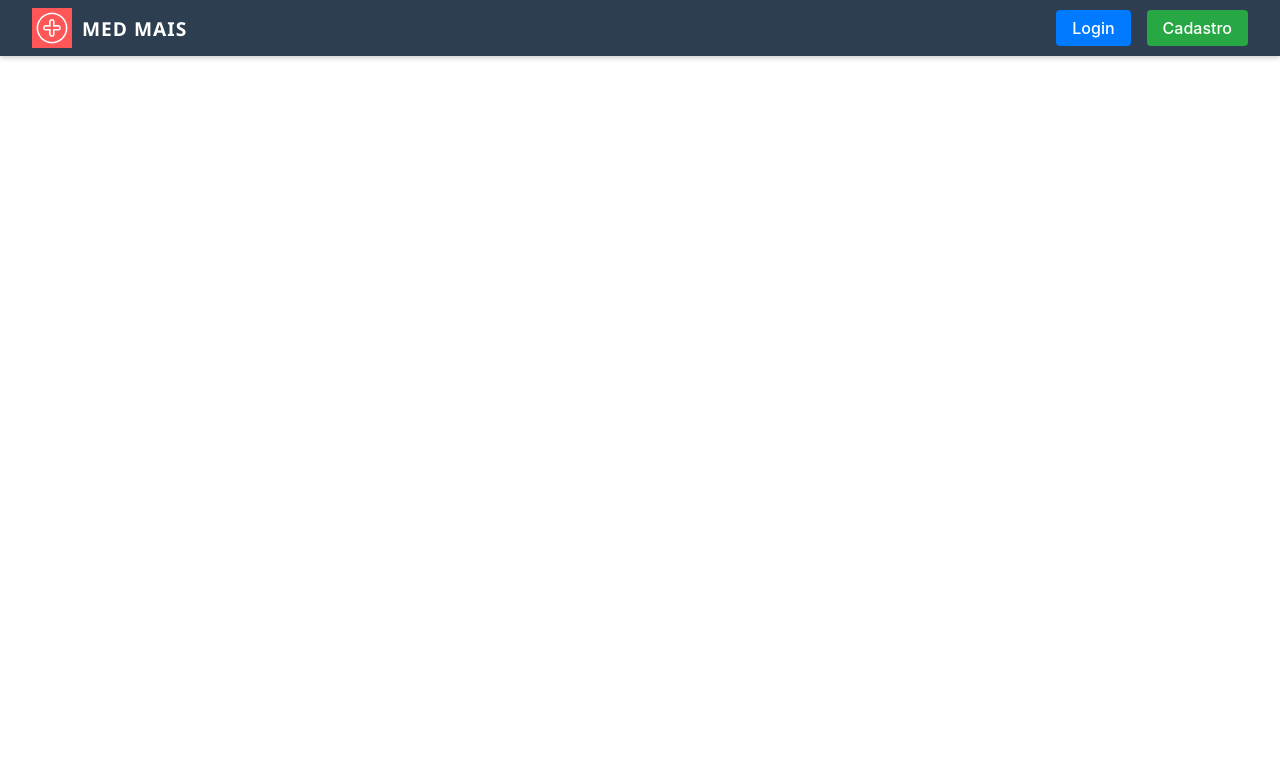
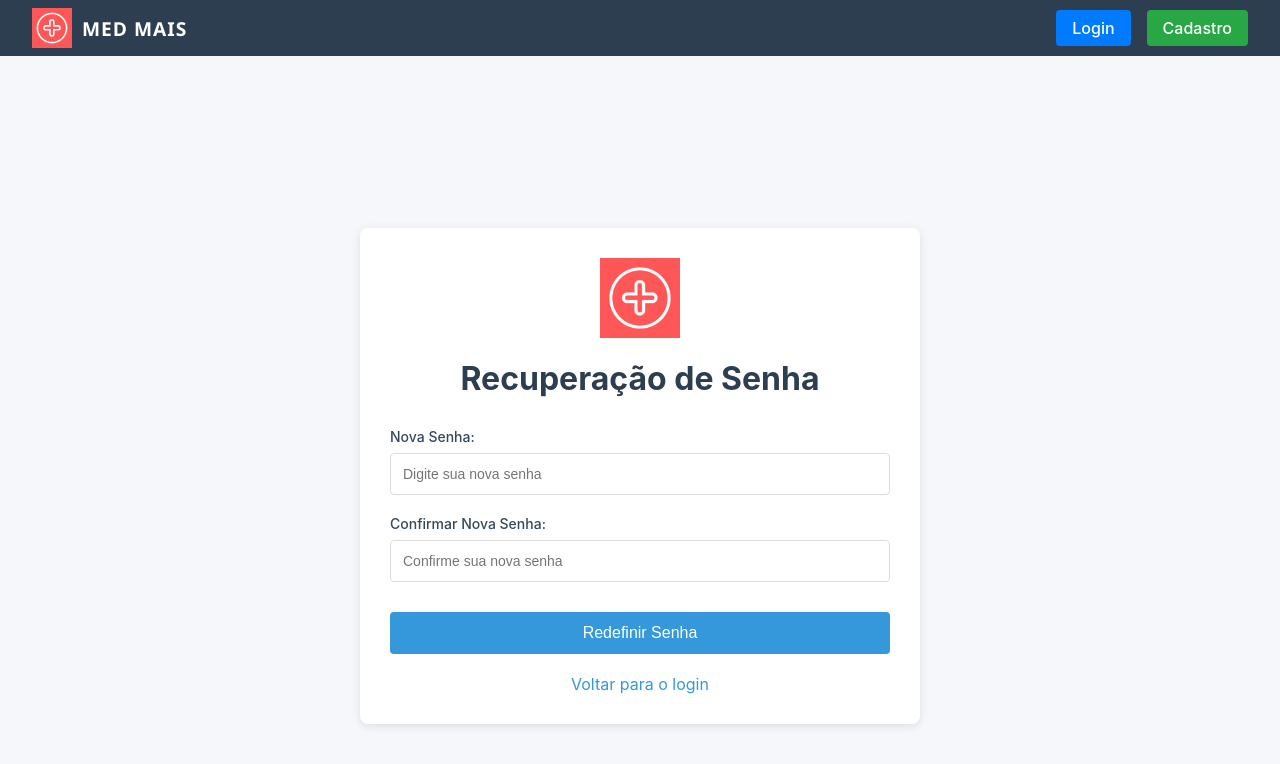
Before and after one commit to 0t4v14n0/MedMaisReact, a React (Create React App) app: page /recuperar-senha/1 in a window 1280 px wide. Shown: the top 764 px of the page. Built offline with nearby package versions, Linux system fonts and the light colour scheme.

Commit message:
pagina recuperar senha e redefinir

```diff
--- a/src/App.js
+++ b/src/App.js
@@ -4,9 +4,9 @@ import { AuthProvider } from "./auth/AuthContext"; // Importe o AuthProvider
 import PrivateRoute from "./auth/PrivateRoute";
 import Navbar from "./components/Navbar";
 import Home from "./pages/Home";
-import About from "./pages/About";
 import Login from "./pages/Login";
 import Cadastro from "./pages/Cadastro";
+import Recuperarsenha from "./pages/recuperarsenha";
 import DashboardMedico from "./pages/DashboardMedico";
 import DashboardPaciente from "./pages/DashboardPaciente";
 import DashboardAdmin from "./pages/DashboardAdmin";
@@ -21,7 +21,8 @@ function App() {
           <Route path="/" element={<Home />} />
           <Route path="/login" element={<Login />} />
           <Route path="/cadastro" element={<Cadastro />} />
-          <Route path="/about" element={<About />} />
+          <Route path="/recuperar-senha" element={<Recuperarsenha />} />
+          <Route path="/recuperar-senha/:token" element={<Recuperarsenha />} />
 
           {/* Rota do médico */}
           <Route element={<PrivateRoute allowedRoles={["MEDICO"]} />}>
--- a/src/pages/DashboardPaciente.js
+++ b/src/pages/DashboardPaciente.js
@@ -626,7 +626,6 @@ const HistoricoTransacoes = () => {
   const [transacoes, setTransacoes] = useState([]);
   const [paginaAtual, setPaginaAtual] = useState(0);
   const [totalPaginas, setTotalPaginas] = useState(0);
-  const [carregando, setCarregando] = useState(false);
 
     const getStatusStyle = (status) => {
     const baseStyle = {
--- /dev/null
+++ b/src/pages/recuperarsenha.js
@@ -0,0 +1,234 @@
+import { useState } from 'react';
+import { useNavigate, useParams } from 'react-router-dom';
+import api from '../api/api';
+
+const Recuperarsenha = () => {
+  const [emailOuLogin, setEmailOuLogin] = useState('');
+  const [novaSenha, setNovaSenha] = useState('');
+  const [confirmarSenha, setConfirmarSenha] = useState('');
+  const [mensagem, setMensagem] = useState('');
+  const [erro, setErro] = useState('');
+  const [etapa, setEtapa] = useState('solicitar'); // 'solicitar' ou 'redefinir'
+  const { token } = useParams();
+  const navigate = useNavigate();
+
+  // Verifica se há token na URL para determinar a etapa
+  useState(() => {
+    if (token) {
+      setEtapa('redefinir');
+    }
+  }, [token]);
+
+  const handleEnviarEmail = async (e) => {
+    e.preventDefault();
+    setErro('');
+
+    if (!email) {
+      setErro('Por favor, informe seu e-mail');
+      return;
+    }
+
+    try {
+      await api.post('/auth/senha/recuperar/enviar', { email });
+      setMensagem('Um e-mail com instruções foi enviado para o endereço fornecido.');
+      setEmail('');
+    } catch (error) {
+      setErro(error.response?.data?.message || 'Erro ao solicitar recuperação de senha');
+    }
+  };
+
+  const handleRedefinirSenha = async (e) => {
+    e.preventDefault();
+    setErro('');
+
+    if (!novaSenha || !confirmarSenha) {
+      setErro('Por favor, preencha todos os campos');
+      return;
+    }
+
+    if (novaSenha !== confirmarSenha) {
+      setErro('As senhas não coincidem');
+      return;
+    }
+
+    try {
+      await api.post(`/auth/senha/recuperar/${token}`, { novaSenha });
+      setMensagem('Senha redefinida com sucesso! Redirecionando para login...');
+      setTimeout(() => navigate('/login'), 3000);
+    } catch (error) {
+      setErro(error.response?.data?.message || 'Erro ao redefinir senha');
+    }
+  };
+
+  return (
+    <div style={styles.container}>
+      <div style={styles.card}>
+        <div style={styles.logoContainer}>
+          <img
+            src="/logo192.png"
+            alt="Logo MedMais"
+            style={styles.logo}
+          />
+          <h1 style={styles.title}>Recuperação de Senha</h1>
+        </div>
+
+        {mensagem && (
+          <div style={styles.mensagemSucesso}>
+            {mensagem}
+          </div>
+        )}
+
+        {erro && (
+          <div style={styles.mensagemErro}>
+            {erro}
+          </div>
+        )}
+
+        {etapa === 'solicitar' ? (
+          <form onSubmit={handleEnviarEmail} style={styles.form}>
+            <div style={styles.formGroup}>
+              <label style={styles.label}>E-mail ou login cadastrado:</label>
+              <input
+                type="text"  // Alterado de 'email' para 'text' para aceitar login também
+                value={emailOuLogin}  // Mude o estado para refletir que pode ser ambos
+                onChange={(e) => setEmailOuLogin(e.target.value)}
+                style={styles.input}
+                placeholder="Digite seu e-mail ou login"
+              />
+            </div>
+            <button type="submit" style={styles.button}>
+              Enviar Link de Recuperação
+            </button>
+          </form>
+        ) : (
+          <form onSubmit={handleRedefinirSenha} style={styles.form}>
+            <div style={styles.formGroup}>
+              <label style={styles.label}>Nova Senha:</label>
+              <input
+                type="password"
+                value={novaSenha}
+                onChange={(e) => setNovaSenha(e.target.value)}
+                style={styles.input}
+                placeholder="Digite sua nova senha"
+              />
+            </div>
+            <div style={styles.formGroup}>
+              <label style={styles.label}>Confirmar Nova Senha:</label>
+              <input
+                type="password"
+                value={confirmarSenha}
+                onChange={(e) => setConfirmarSenha(e.target.value)}
+                style={styles.input}
+                placeholder="Confirme sua nova senha"
+              />
+            </div>
+            <button type="submit" style={styles.button}>
+              Redefinir Senha
+            </button>
+          </form>
+        )}
+
+        <div style={styles.voltarLogin}>
+          <a href="/login" style={styles.link}>
+            Voltar para o login
+          </a>
+        </div>
+      </div>
+    </div>
+  );
+};
+
+const styles = {
+  container: {
+    display: 'flex',
+    justifyContent: 'center',
+    alignItems: 'center',
+    minHeight: '100vh',
+    backgroundColor: '#f5f7fa',
+    padding: '20px',
+  },
+  card: {
+    backgroundColor: 'white',
+    borderRadius: '8px',
+    boxShadow: '0 2px 10px rgba(0,0,0,0.1)',
+    padding: '30px',
+    width: '100%',
+    maxWidth: '500px',
+  },
+  title: {
+    color: '#2c3e50',
+    marginBottom: '20px',
+    textAlign: 'center',
+  },
+  form: {
+    display: 'flex',
+    flexDirection: 'column',
+    gap: '20px',
+  },
+  formGroup: {
+    display: 'flex',
+    flexDirection: 'column',
+    gap: '8px',
+  },
+  label: {
+    fontSize: '14px',
+    fontWeight: '500',
+    color: '#34495e',
+  },
+  input: {
+    padding: '12px',
+    borderRadius: '4px',
+    border: '1px solid #ddd',
+    fontSize: '14px',
+  },
+  button: {
+    backgroundColor: '#3498db',
+    color: 'white',
+    border: 'none',
+    padding: '12px',
+    borderRadius: '4px',
+    cursor: 'pointer',
+    fontSize: '16px',
+    fontWeight: '500',
+    marginTop: '10px',
+  },
+  mensagemSucesso: {
+    backgroundColor: '#d4edda',
+    color: '#155724',
+    padding: '12px',
+    borderRadius: '4px',
+    marginBottom: '20px',
+    textAlign: 'center',
+  },
+  mensagemErro: {
+    backgroundColor: '#f8d7da',
+    color: '#721c24',
+    padding: '12px',
+    borderRadius: '4px',
+    marginBottom: '20px',
+    textAlign: 'center',
+  },
+  voltarLogin: {
+    textAlign: 'center',
+    marginTop: '20px',
+  },
+  logoContainer: {
+    marginBottom: '30px'
+  },
+  logo: {
+    height: '80px',
+    width: '80px',
+    objectFit: 'contain',
+    margin: '0 auto 15px', // 0 top, auto left/right, 15px bottom
+    display: 'block'
+  },
+  link: {
+    color: '#3498db',
+    textDecoration: 'none',
+    '&:hover': {
+      textDecoration: 'underline',
+    },
+  },
+};
+
+export default Recuperarsenha;
```
